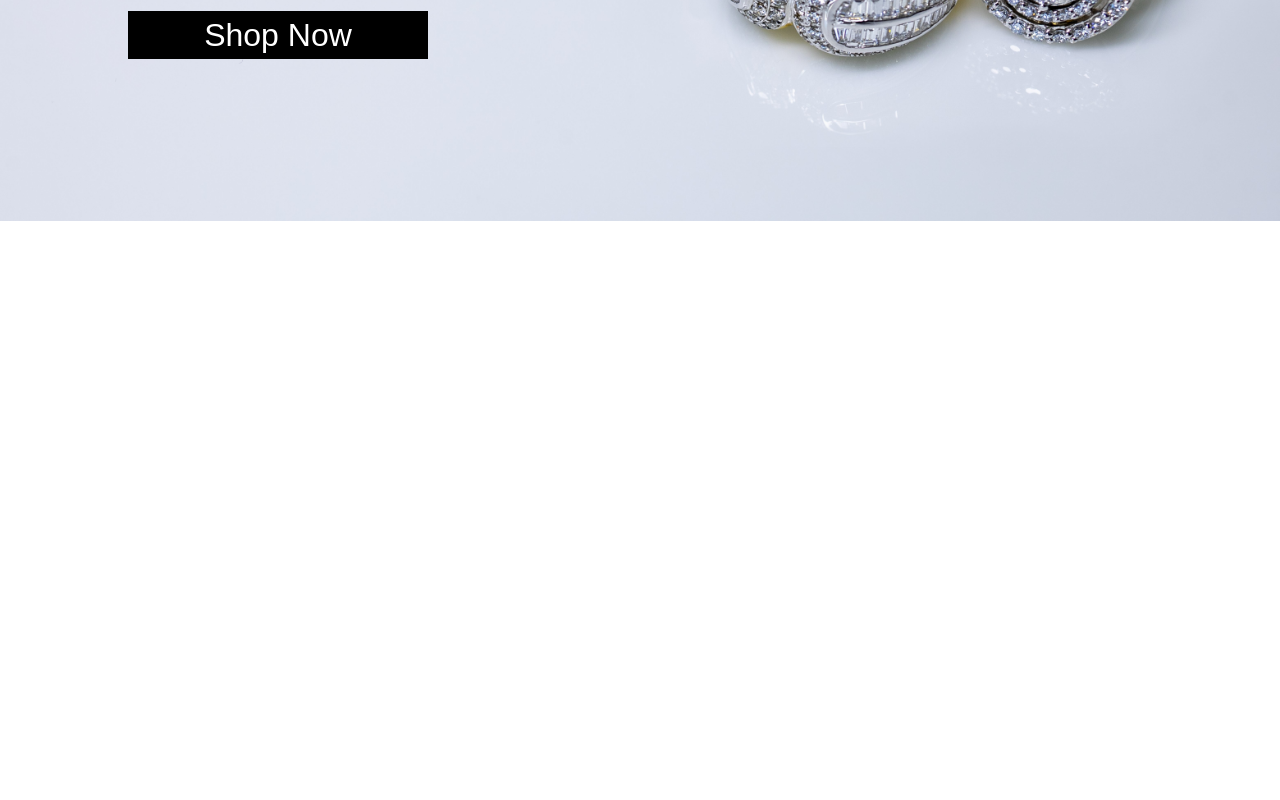
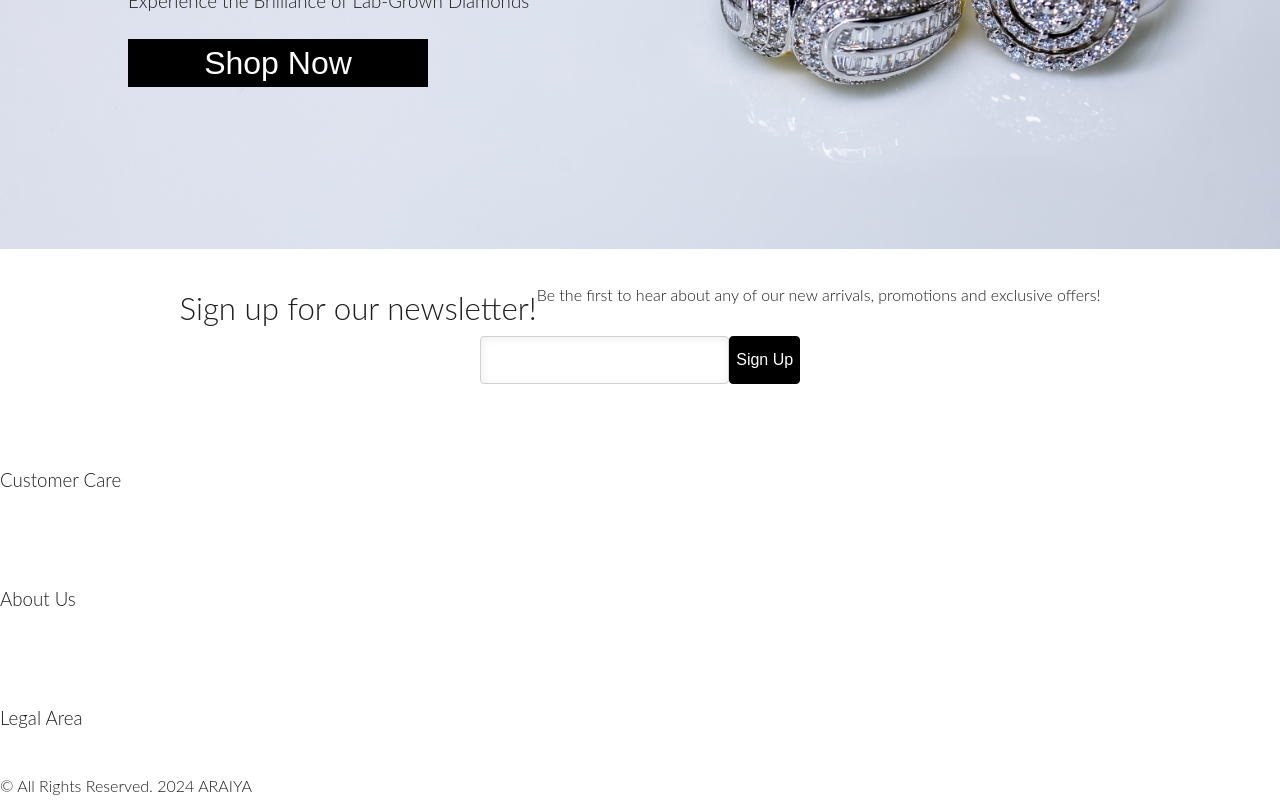
Before and after one commit to GeorgiTopalov/Jewelry-Store, a Next.js app: page / in a window 1280 px wide. Shown: the part 447-1247 px from the top of the page. Before the commit the page ends 800 px from the top, so only its background shows below. Built offline with nearby package versions, Linux system fonts and the light colour scheme.

Commit message:
Footer collapsible menus

```diff
--- /dev/null
+++ b/components/collabsibleSection.js
@@ -0,0 +1,24 @@
+// components/CollapsibleSection.js
+import React, { useState } from 'react';
+import Link from 'next/link';
+
+const CollapsibleSection = ({ title, links }) => {
+  const [isOpen, setIsOpen] = useState(false);
+
+  const toggleOpen = () => setIsOpen(!isOpen);
+
+  return (
+    <div className={title.toLowerCase().replace(' ', '-')}>
+      <h3 onClick={toggleOpen}>{title}</h3>
+      <ul style={{ maxHeight: isOpen ? '500px' : '0', transition: 'max-height 0.3s ease-out', overflow: 'hidden' }}>
+        {links.map((link, index) => (
+          <li key={index}>
+            <Link href={link.href}>{link.text}</Link>
+          </li>
+        ))}
+      </ul>
+    </div>
+  );
+};
+
+export default CollapsibleSection;
--- a/components/layout.js
+++ b/components/layout.js
@@ -1,33 +1,51 @@
 import React from "react";
-import Link from 'next/link';
-
+import Link from "next/link";
+import CollapsibleSection from "./collabsibleSection";
 
 const Layout = ({ children }) => {
+  const customerCareLinks = [
+    { href: "/", text: "Contact Us" },
+    { href: "/", text: "FAQ" },
+    { href: "/", text: "Delivery" },
+    { href: "/", text: "Track your order" },
+  ];
+
+  const aboutUsLinks = [
+    { href: "/", text: "Our Story" },
+    { href: "/", text: "Our Partners" },
+    { href: "/", text: "Certificates" },
+  ];
+
+  const legalAreaLinks = [
+    { href: "/", text: "Sales Tax" },
+    { href: "/", text: "Terms and Agreements" },
+    { href: "/", text: "Privacy Policy" },
+  ];
+
   return (
     <div>
       <header id="top">
+        <div className="promotion-bar">
+          <Link href="/">Check our Christmas promotions - Up To 40% OFF!</Link>
+        </div>
         <h2 className="brand-name">
           <Link href="/index">ARAIYA</Link>
         </h2>
         <Link href="#" id="mainMenuOpen">
           <svg
-              class="hamburger"
+            className="hamburger"
             xmlns="http://www.w3.org/2000/svg"
             width="50"
             height="50"
             viewBox="0 0 25 25"
             fill="none"
           >
-              <path d="M4.5 7.5H25.5" stroke-width="3" stroke-linecap="round" />
-              <path d="M4.5 15H25.5" stroke-width="3" stroke-linecap="round" />
-              <path
-                d="M4.5 22.5H25.5"
-                stroke-width="3"
-                stroke-linecap="round"
-              />
+            <path d="M4.5 7.5H25.5" strokeWidth="3" strokeLinecap="round" />
+            <path d="M4.5 15H25.5" strokeWidth="3" strokeLinecap="round" />
+            <path d="M4.5 22.5H25.5" strokeWidth="3" strokeLinecap="round" />
           </svg>
         </Link>
-        <nav >
+        <nav>
           <ul>
             <li>
               <Link href="/engagement" className="nav-item">
@@ -54,9 +72,20 @@ const Layout = ({ children }) => {
       </header>
       <main>{children}</main>
       <footer id="footer">
-        <div>
-
+        <div className="newsletter">
+        <h3>Sign up for our newsletter!</h3>
+          <p>Be the first to hear about any of our new arrivals, promotions and exclusive offers!</p>
+          <form className="input-row">
+            <label></label>
+            <input></input>
+            <button className="btn form-btn">Sign Up</button>
+          </form>
         </div>
+        <CollapsibleSection title="Customer Care" links={customerCareLinks} />
+        <CollapsibleSection title="About Us" links={aboutUsLinks} />
+        <CollapsibleSection title="Legal Area" links={legalAreaLinks} />
+        <div className="social"></div>
+        <div className="rights">&copy; All Rights Reserved. 2024 ARAIYA</div>
       </footer>
     </div>
   );
```
Lines whose indentation alone changed are shown as unchanged.
